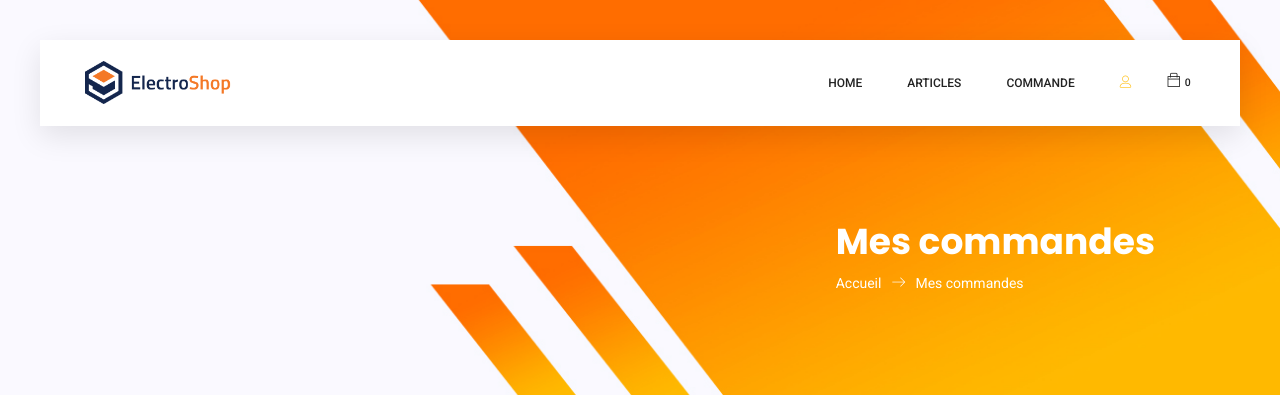
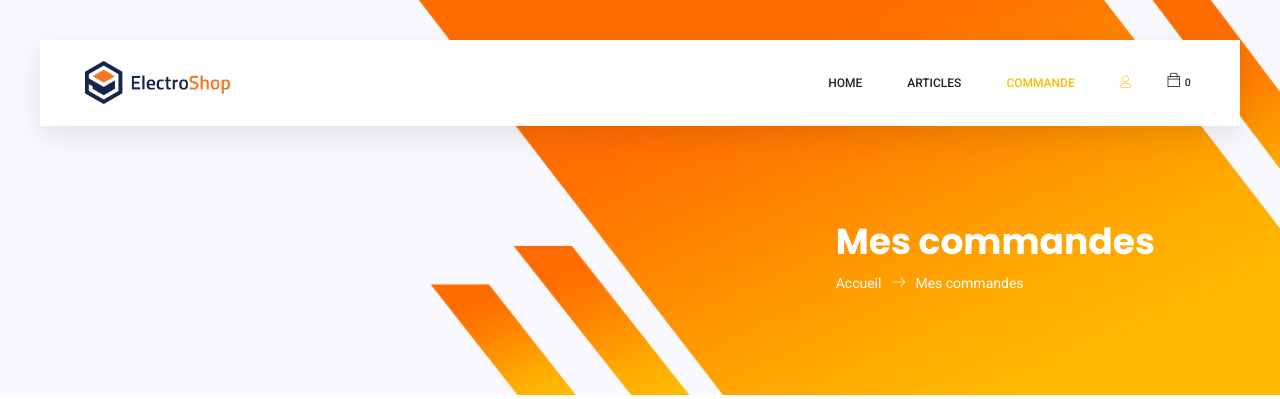
Before and after one commit to h4rris/ElectroShop, a PHP site: page /electroshop/commandes.php in a window 1280 px wide. Shown: the top 399 px of the page. Run offline with PHP 8.4, Linux system fonts and the light colour scheme; some libraries are stand-ins or nearby versions.

Commit message:
highlight navbar maj

```diff
--- a/commandes.php
+++ b/commandes.php
@@ -80,7 +80,7 @@
 						<ul class="nav navbar-nav menu_nav ml-auto">
 							<li class="nav-item "><a class="nav-link" href="index.php">Home</a></li>
 							<li class="nav-item"><a class="nav-link" href="category.php">Articles</a></li>
-							<li class="nav-item submenu dropdown">
+							<li class="nav-item active submenu dropdown">
 								<a href="#" class="nav-link dropdown-toggle" data-toggle="dropdown" role="button" aria-haspopup="true"
 								aria-expanded="false">COMMANDE</a>
 								<ul class="dropdown-menu">
```
